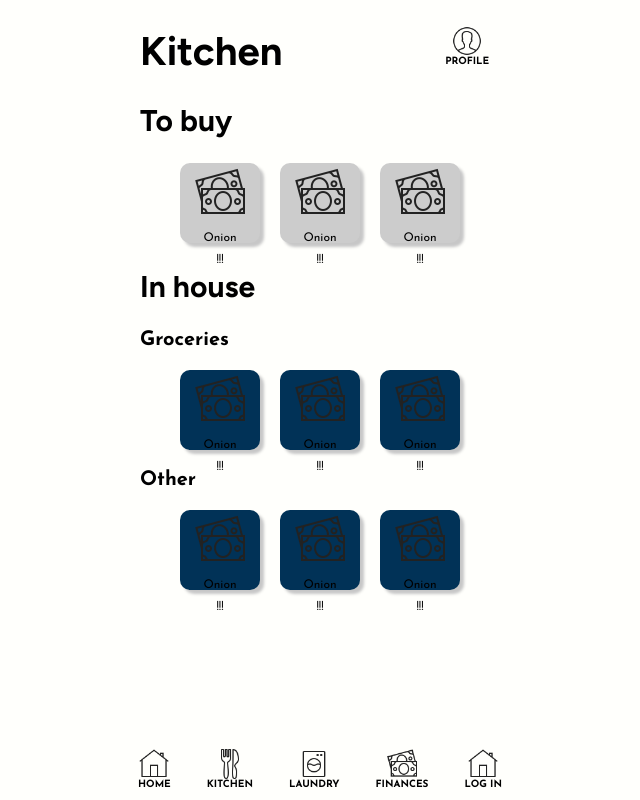
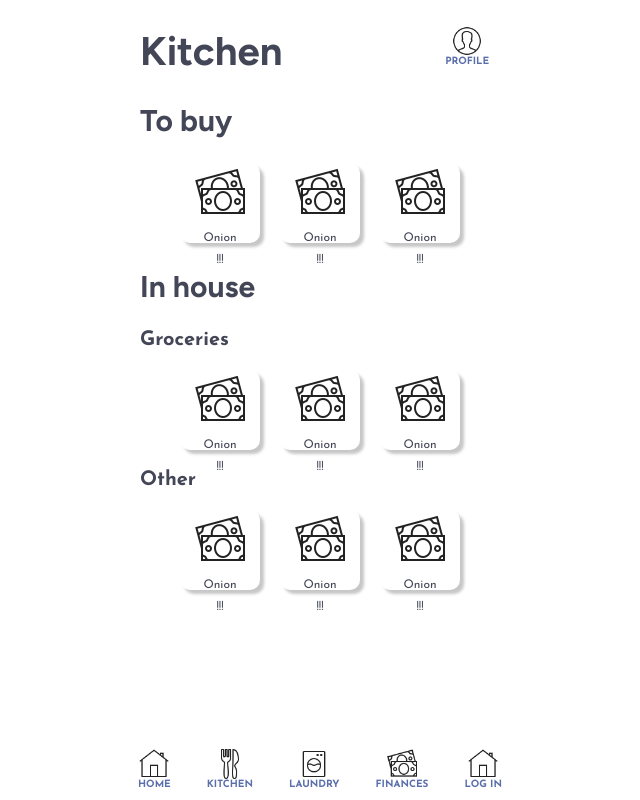
Before and after one commit to vlkeniko/dorm8s, a React (Create React App) app: page /kitchen in a window 1280 px wide. Shown: the whole page, without its empty margins (320-960 px from the left). Built offline with nearby package versions, Linux system fonts and the light colour scheme; a web font is replaced by a local one.

Commit message:
Updated colors

```diff
--- a/src/App.css
+++ b/src/App.css
@@ -8,17 +8,16 @@ body {
 
 /*Colors*/
 :root {
-  --blue-gradient: rgba(1, 50, 87, 1);
+  --light-gray: #a7aabc;
+  --dark-gray: #434656;
+  --main-blue: #5a6eab;
   --light-blue: #e8fdff;
-  --light-grey: #cccccc;
-  --sonic-silver: #767676;
-  --eerie-black: #222222;
-  --white: #fffffc;
+  --coral: #e48b94;
 }
 
 /*fonts*/
 p {
-  color: var(--main-color);
+  color: var(--dark-gray);
   font-family: 'Josefin Sans', sans-serif;
   font-size: 12px;
   margin-bottom: 2px;
@@ -26,13 +25,13 @@ p {
 }
 
 h1 {
-  color: var(--main-color);
+  color: var(--dark-gray);
   font-family: 'Figtree', sans-serif;
   font-size: 40px;
 }
 
 h2 {
-  color: var(--main-color);
+  color: var(--dark-gray);
   font-family: 'Figtree', sans-serif;
   font-size: 30px;
 }
@@ -52,7 +51,7 @@ button {
   padding-right: 10px;
   padding-top: 5px;
   padding-bottom: 5px;
-  background-color: var(--blue-gradient);
+  background-color: var(--main-blue);
   font-family: 'Josefin Sans', sans-serif;
   font-weight: bold;
   border-radius: 10px;
@@ -70,8 +69,8 @@ button:hover {
   font-family: 'Josefin Sans', sans-serif;
   font-weight: bold;
   background-color: var(--white);
-  border: 2px solid var(--blue-gradient);
-  color: var(--eerie-black);
+  border: 2px solid var(--main-blue);
+  color: var(--dark-gray);
   font-size: 10px;
   cursor: pointer;
   border-radius: 10px;
@@ -144,7 +143,7 @@ button:hover {
 .navlink {
   text-transform: uppercase;
   font-weight: bold;
-  color: var(--main-color);
+  color: var(--main-blue);
   padding: 10px;
   text-decoration: none;
   font-size: 10px;
@@ -168,7 +167,6 @@ button:hover {
 
 /*Balance*/
 .balance {
-  border: 2px solid var(--main-color);
   border-radius: 5px;
   display: flex;
   align-items: center;
@@ -209,7 +207,7 @@ margin-right: auto;
 .to-buy-card{
   height: 70px;
   width: 70px;
-  background-color:var(--light-grey);
+  background-color:var(--white);
   padding: 5px;
   border-radius: 10px;
   justify-content: center;
@@ -221,7 +219,7 @@ margin-right: auto;
 .in-house-card{
   height: 70px;
   width: 70px;
-  background-color: var(--blue-gradient);
+  background-color: var(--white);
   padding: 5px;
   border-radius: 10px;
   justify-content: center;
```
